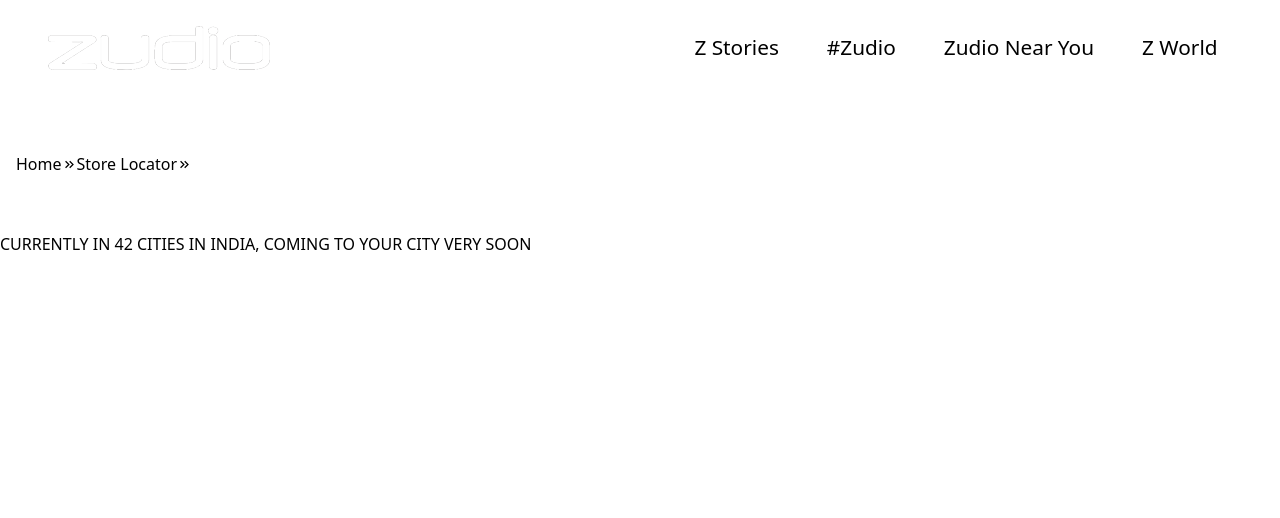
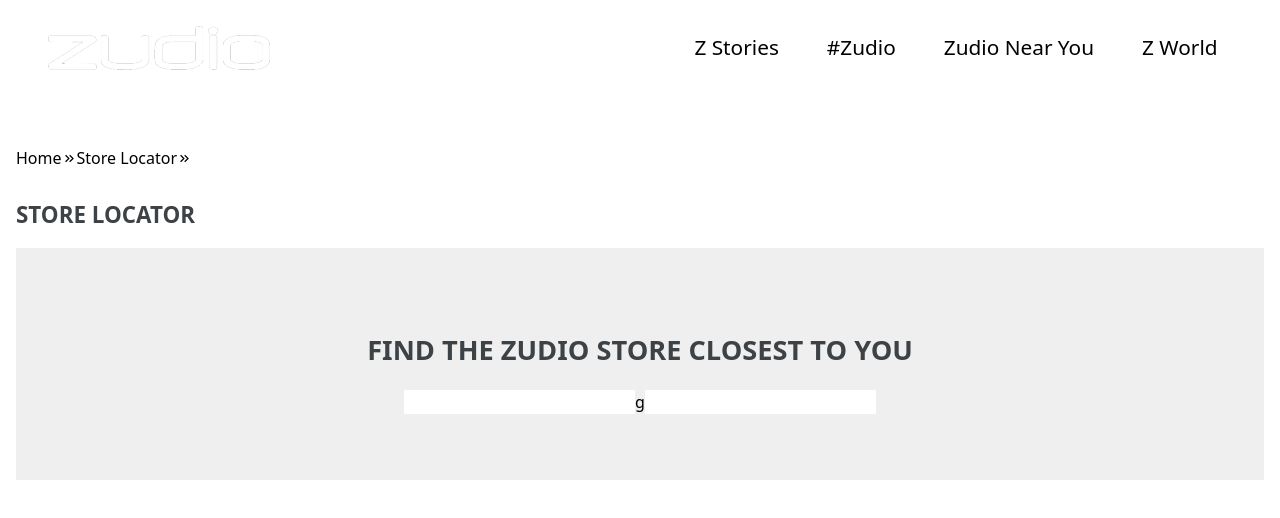
Before and after one commit to R-vi369/Zudio_clone, a React (Vite) app: page /ZudioNearYou in a window 1280 px wide. Shown: the top 518 px of the page. Built offline with nearby package versions, Linux system fonts and the light colour scheme.

Commit message:
working on zudio location

```diff
--- a/src/Pages/ZudioNearYou.jsx
+++ b/src/Pages/ZudioNearYou.jsx
@@ -1,28 +1,34 @@
 import React from 'react'
 import '../styles/ZudioNearYou.scss'
-import {Link} from 'react-router-dom'
-import {MdKeyboardDoubleArrowRight} from 'react-icons/md'
+import { Link } from 'react-router-dom'
+import { MdKeyboardDoubleArrowRight } from 'react-icons/md'
 const ZudioNearYou = () => {
   return (
     <>
-    <div className="zudioNearYou">
+      <div className="zudioNearYou">
+        <div className='HSL' >
+          <Link className='hsl_link' to='/'>Home</Link>
+          <MdKeyboardDoubleArrowRight fontSize="15px" />
+          <Link className='hsl_link' to='/ZudioNearYou'>Store Locator</Link>
+          <MdKeyboardDoubleArrowRight fontSize="15px" />
+        </div>
 
-    <div className='HSL' >
+        <div className="location">
+          <h1>Store locator</h1>
+          <div className="findZudioStore">
+            <h1>find the zudio store closest to you</h1>
+            <div className="search">
 
-       <Link className='hsl_link'  to='/'>Home</Link>
-       <MdKeyboardDoubleArrowRight fontSize="15px"/>
-        <Link className='hsl_link' to='/ZudioNearYou'>Store Locator</Link>
-        <MdKeyboardDoubleArrowRight fontSize="15px"/>
+              <input type="text" />
+              g
+              <input type="text" />
+            </div>
 
+          </div>
 
-    </div>
+        </div>
 
-
-    <div>
-      <p>CURRENTLY IN 42 CITIES IN INDIA, COMING TO YOUR CITY VERY SOON</p>
-    </div>
-
-    </div>
+      </div>
 
 
 
--- a/src/styles/ZudioNearYou.scss
+++ b/src/styles/ZudioNearYou.scss
@@ -1,16 +1,45 @@
-.zudioNearYou{
+.zudioNearYou {
   background-color: white;
   height: 100vh;
   color: black;
-    .HSL{
+  .HSL {
     display: flex;
+    height: 10vh;
     align-items: center;
-        padding: 3.5rem 1rem;
-        .hsl_link{
-            &:hover{
-               color: #b3b5b6 ;
+    padding: 3.9rem 0 2.5rem 1rem;
+    .hsl_link {
+      &:hover {
+        color: #b3b5b6;
+      }
     }
   }
 
+  .location {
+    height: 40vh;
+
+    padding: 0 1rem;
+
+    h1 {
+      font-size: 1.4rem;
+      text-transform: uppercase;
+      font-weight: 700;
+      color: #3d4246;
+    }
+    .findZudioStore {
+      display: flex;
+      margin-top: 1rem;
+      padding-top: 1rem;
+      justify-content: center;
+      gap: 20px;
+      align-items: center;
+      flex-direction: column;
+      background-color: #efefef;
+      height: 29vh;
+      h1 {
+        font-size: 1.7rem;
+        font-weight: 800;
+        color: #3d4246 ;
       }
     }
+  }
+}
```
Lines whose indentation alone changed are shown as unchanged.
